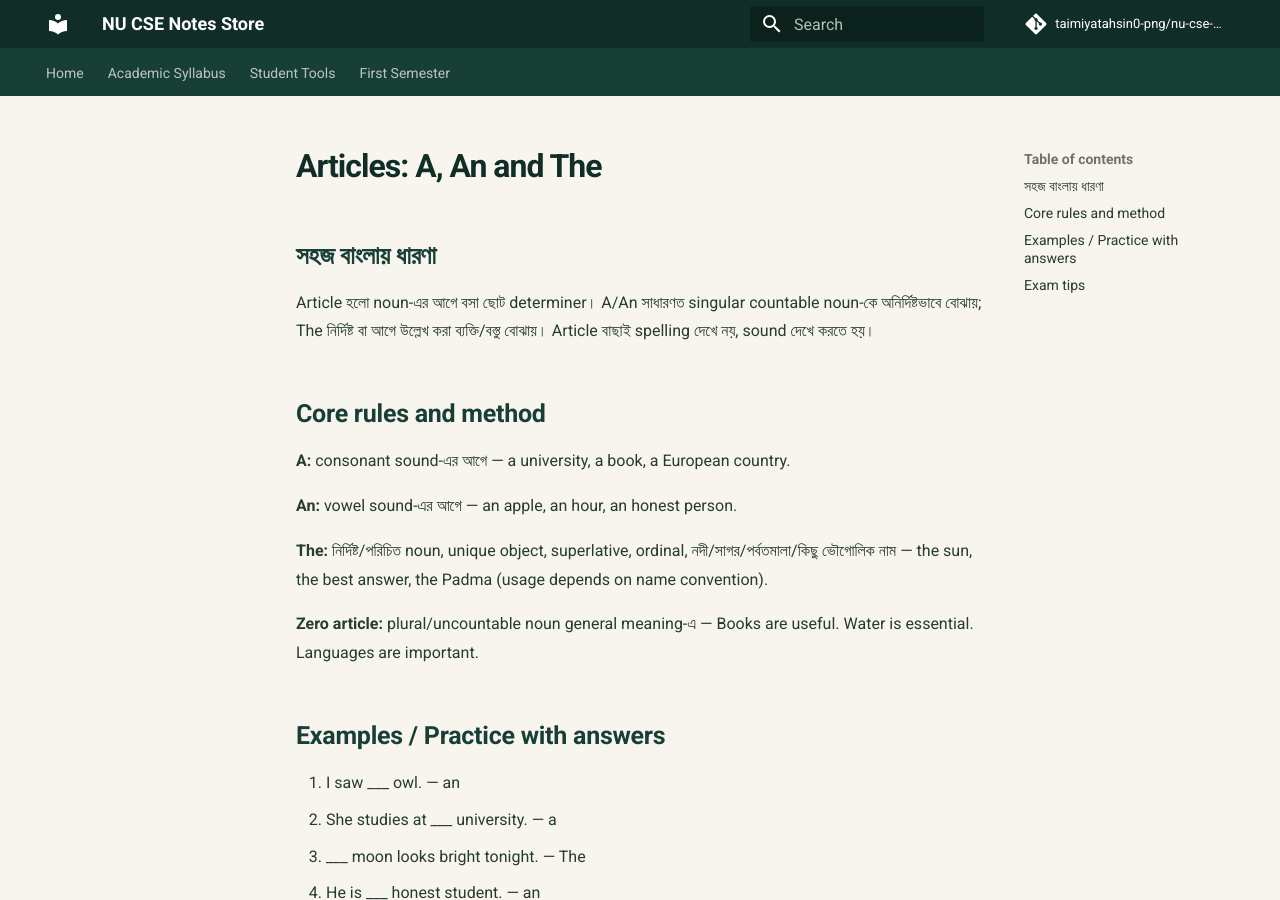
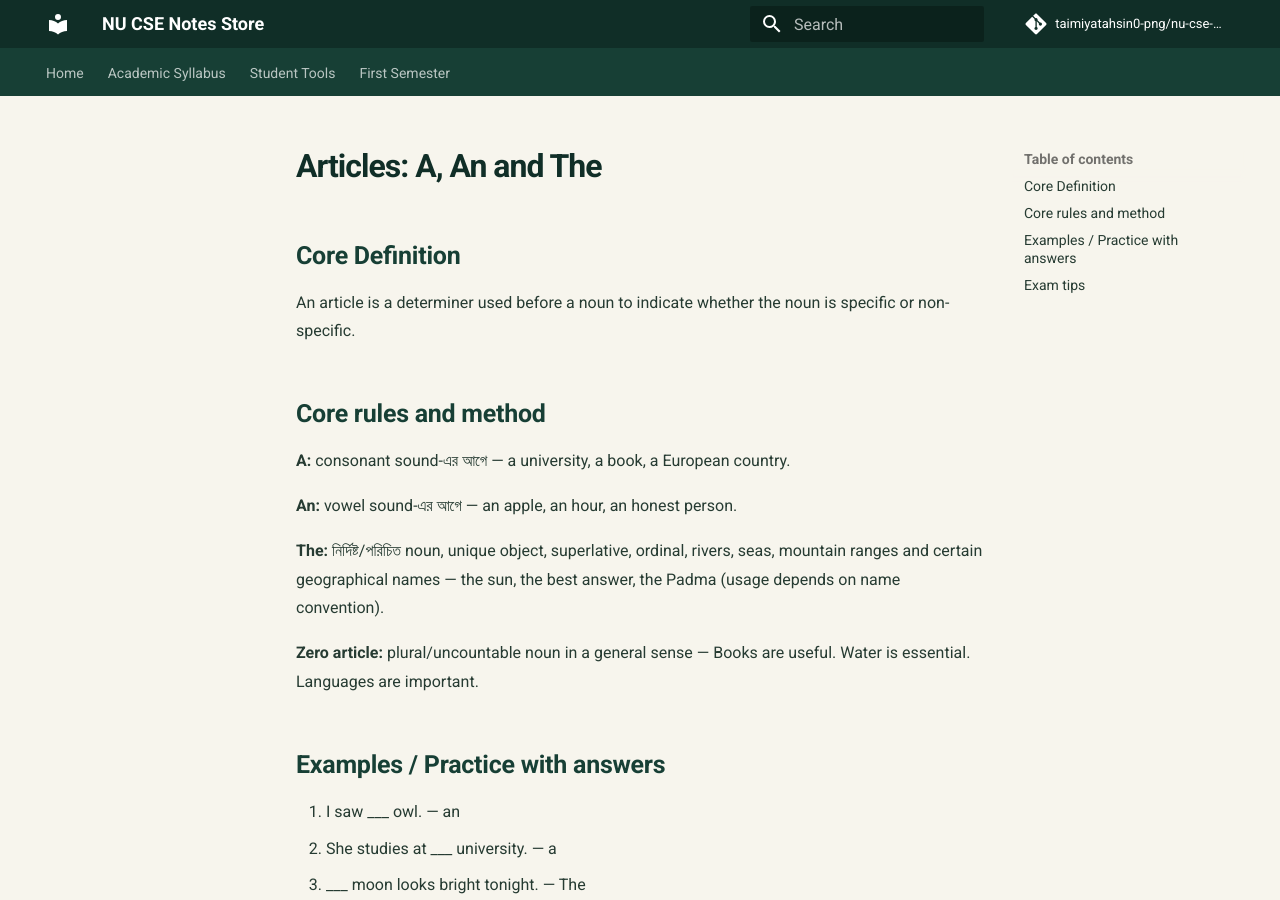
Before and after one commit to taimiyatahsin0-png/nu-cse-notes-store, an MkDocs documentation site: the page built from docs/subjects/eng/02-articles.md, in a window 1280 px wide and 900 px high. Built offline with MkDocs 1.6.1 and Material for MkDocs 9.7.7, drawn with Linux system fonts in a browser that asks for light colours; comment, search, counter and statistics services are not loaded.

Commit message:
Adopt English-only exam-focused study format

```diff
--- a/docs/subjects/eng/02-articles.md
+++ b/docs/subjects/eng/02-articles.md
@@ -1,16 +1,19 @@
 # Articles: A, An and The
 
-## সহজ বাংলায় ধারণা
-Article হলো noun-এর আগে বসা ছোট determiner। A/An সাধারণত singular countable noun-কে অনির্দিষ্টভাবে বোঝায়; The নির্দিষ্ট বা আগে উল্লেখ করা ব্যক্তি/বস্তু বোঝায়। Article বাছাই spelling দেখে নয়, sound দেখে করতে হয়।
+## Core Definition
+
+An article is a determiner used before a noun to indicate whether the noun is specific or non-specific.
+
+
 
 ## Core rules and method
 **A:** consonant sound-এর আগে — a university, a book, a European country.
 
 **An:** vowel sound-এর আগে — an apple, an hour, an honest person.
 
-**The:** নির্দিষ্ট/পরিচিত noun, unique object, superlative, ordinal, নদী/সাগর/পর্বতমালা/কিছু ভৌগোলিক নাম — the sun, the best answer, the Padma (usage depends on name convention).
+**The:** নির্দিষ্ট/পরিচিত noun, unique object, superlative, ordinal, rivers, seas, mountain ranges and certain geographical names — the sun, the best answer, the Padma (usage depends on name convention).
 
-**Zero article:** plural/uncountable noun general meaning-এ — Books are useful. Water is essential. Languages are important.
+**Zero article:** plural/uncountable noun in a general sense — Books are useful. Water is essential. Languages are important.
 
 ## Examples / Practice with answers
 1. I saw ___ owl. — an
```
